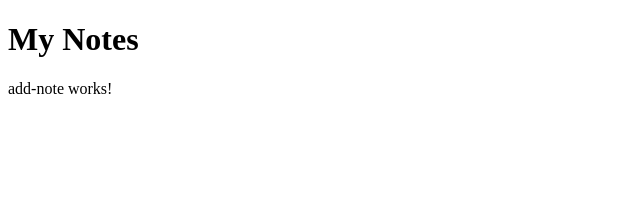
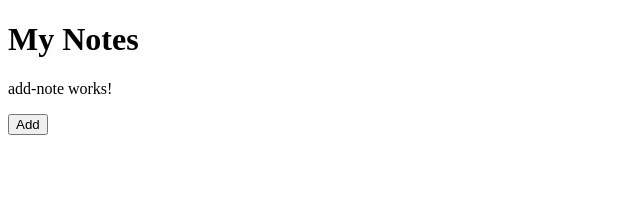
Before and after one commit to joeyclapton/my-notes, an Angular app: page /new in a window 1280 px wide. Shown: the top 204 px of the page, without its empty margins (0-640 px from the left). Built offline with nearby package versions, Linux system fonts and the light colour scheme.

Commit message:
feat: add redirect new note to home

```diff
--- a/src/app/components/add-note/add-note.component.html
+++ b/src/app/components/add-note/add-note.component.html
@@ -1 +1,2 @@
 <p>add-note works!</p>
+<button (click)="addNote()">Add</button>
--- a/src/app/components/add-note/add-note.component.ts
+++ b/src/app/components/add-note/add-note.component.ts
@@ -1,13 +1,18 @@
-import { Component } from '@angular/core';
+import { Component, inject } from '@angular/core';
 import { CommonModule } from '@angular/common';
+import { Router } from '@angular/router';
 
 @Component({
   selector: 'app-add-note',
   standalone: true,
   imports: [CommonModule],
   templateUrl: './add-note.component.html',
-  styleUrl: './add-note.component.sass'
+  styleUrl: './add-note.component.sass',
 })
 export class AddNoteComponent {
+  router = inject(Router);
 
+  addNote() {
+    this.router.navigateByUrl('');
+  }
 }
```
